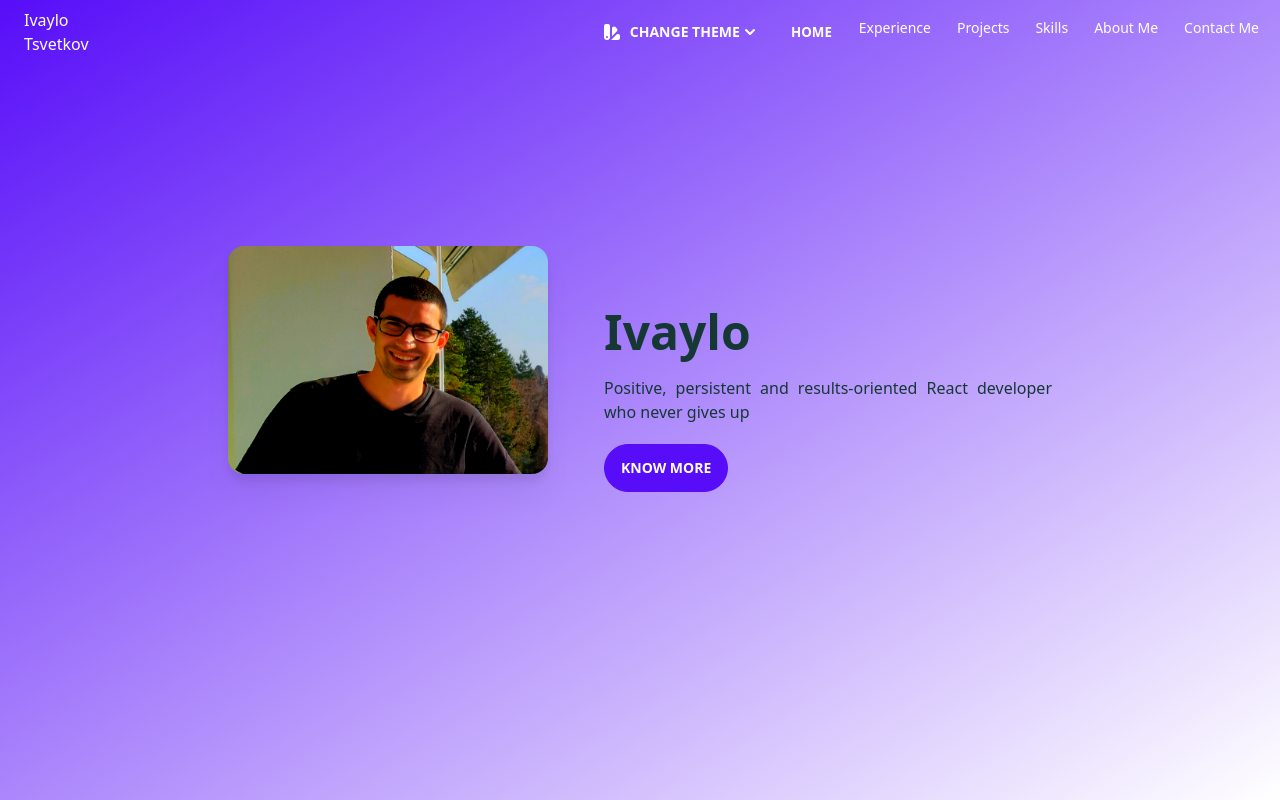
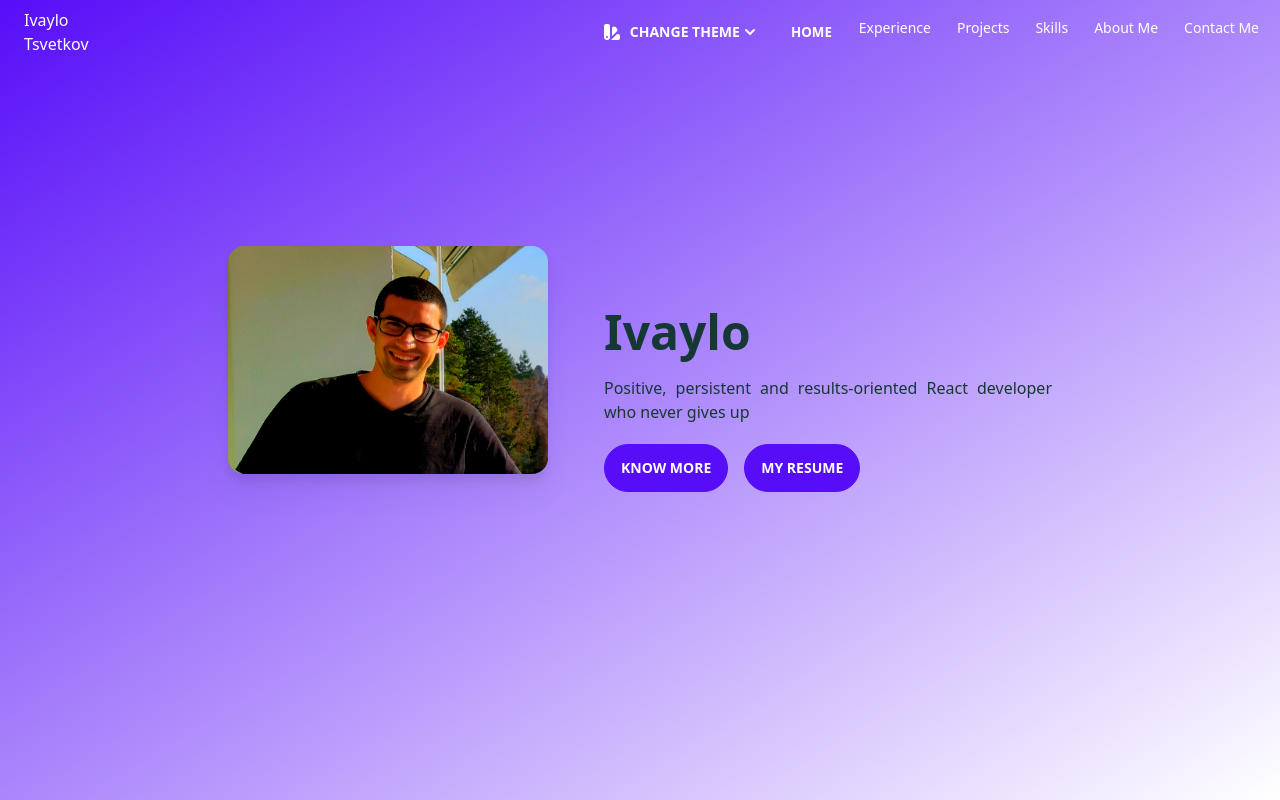
Before and after one commit to ivo2666/portfolio, a React (Create React App) app: page / in a window 1280 px wide. Shown: the top 800 px of the page. Built offline with nearby package versions, Linux system fonts and the light colour scheme.

Commit message:
feat: Add My Resume Button

```diff
--- a/src/components/Hero.tsx
+++ b/src/components/Hero.tsx
@@ -20,7 +20,6 @@ const Hero: React.FC<HeroProps> = ({
           alt="person"
           className="relative max-w-xs mx-auto filter saturate-200 contrast-125 drop-shadow-xl rounded-2xl lg:bottom-10"
         />
-
         <div className="max-w-md ml-10 text-accent-content">
           <motion.div
             animate={{ scale: [0.5, 1] }}
@@ -37,6 +36,7 @@ const Hero: React.FC<HeroProps> = ({
             >
               {buttonText}
             </Link>
+            <a className="ml-4 transition rounded-full cursor-pointer btn btn-primary" href="https://res.cloudinary.com/retro-cars/image/upload/v1674752652/samples/xwjl4oegtn1mex6j9pdm.pdf" download> My Resume</a>
           </motion.div>
         </div>
       </div>
```
